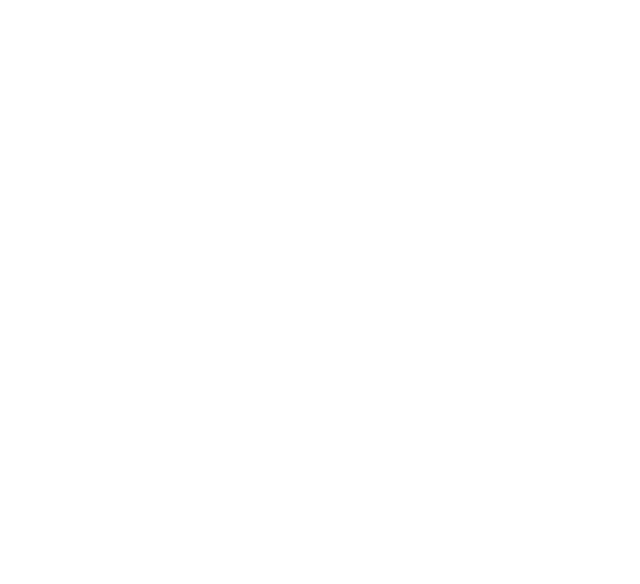
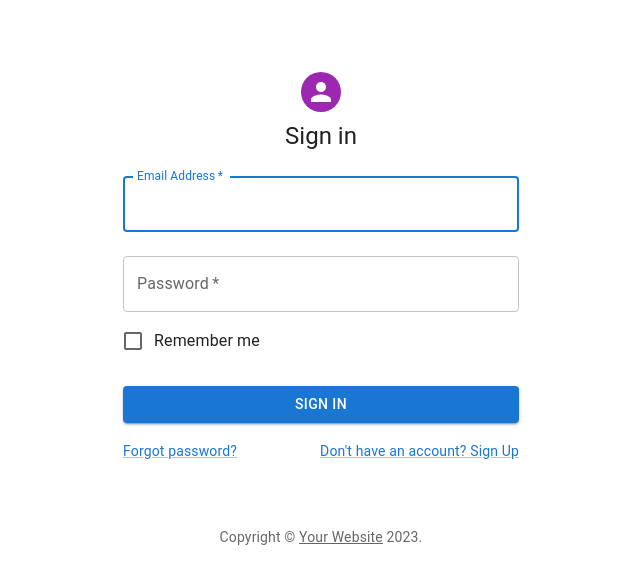
Before and after one commit to uzairmirza90/react-js-jobs, a React (Create React App) app: page / in a window 1280 px wide. Shown: the top 584 px of the page, without its empty margins (319-959 px from the left). Built offline with nearby package versions, Linux system fonts and the light colour scheme.

Commit message:
i have made sign in page and add validation for email and password for some condition .you can check

```diff
--- a/src/App.js
+++ b/src/App.js
@@ -1,7 +1,11 @@
 import "./App.css";
-
-function App() {
-  return <div className="App"></div>;
+import SignIn from "./SignIn/SignIn";
+function app() {
+  return (
+    <div>
+      <SignIn />
+    </div>
+  );
 }
 
-export default App;
+export default app;
--- /dev/null
+++ b/src/SignIn/SignIn.js
@@ -0,0 +1,168 @@
+import * as React from "react";
+import Avatar from "@mui/material/Avatar";
+import Button from "@mui/material/Button";
+import CssBaseline from "@mui/material/CssBaseline";
+import TextField from "@mui/material/TextField";
+import FormControlLabel from "@mui/material/FormControlLabel";
+import Checkbox from "@mui/material/Checkbox";
+import Link from "@mui/material/Link";
+import Grid from "@mui/material/Grid";
+import Box from "@mui/material/Box";
+
+import Typography from "@mui/material/Typography";
+import Container from "@mui/material/Container";
+import { createTheme, ThemeProvider } from "@mui/material/styles";
+
+import { useState } from "react";
+
+function Copyright(props) {
+  return (
+    <Typography
+      variant="body2"
+      color="text.secondary"
+      align="center"
+      {...props}
+    >
+      {"Copyright © "}
+      <Link color="inherit" href="https://mui.com/">
+        Your Website
+      </Link>{" "}
+      {new Date().getFullYear()}
+      {"."}
+    </Typography>
+  );
+}
+
+// TODO remove, this demo shouldn't need to reset the theme.
+
+const defaultTheme = createTheme();
+
+export default function SignIn() {
+  const [email, setEmail] = useState("");
+  const [password, setPassword] = useState("");
+  const [isValidEmail, setIsValidEmail] = useState(false);
+  const [isValidPass, setIsValidPass] = useState(false);
+  const [isWrongEmail, setIsWrongEmail] = useState(false);
+  const [isWrongPass, setIsWrongPass] = useState(false);
+
+  const emailHandler = function (event) {
+    setEmail(event.target.value);
+    setIsWrongEmail(false);
+  };
+  const passHandler = (event) => {
+    setPassword(event.target.value);
+    setIsWrongPass(false);
+  };
+
+  const handleSubmit = (event) => {
+    event.preventDefault();
+    setIsWrongEmail(true);
+    setIsWrongPass(true);
+    const isEmailValid =
+      /^[^A-Z]*$/.test(email.trim()) &&
+      email.trim().includes("@") &&
+      email.length !== 0;
+    const isPassValid =
+      password.length > 6 &&
+      /[A-Z]/.test(password) &&
+      /[!@#$%^&*]/.test(password);
+    setIsValidEmail(isEmailValid);
+    setIsValidPass(isPassValid);
+    console.log(email, password);
+  };
+
+  return (
+    <ThemeProvider theme={defaultTheme}>
+      <Container component="main" maxWidth="xs">
+        <CssBaseline />
+        <Box
+          sx={{
+            marginTop: 8,
+            display: "flex",
+            flexDirection: "column",
+            alignItems: "center",
+          }}
+        >
+          <Avatar sx={{ m: 1, bgcolor: "secondary.main" }}></Avatar>
+          <Typography component="h1" variant="h5">
+            Sign in
+          </Typography>
+          <Box
+            component="form"
+            onSubmit={handleSubmit}
+            noValidate
+            sx={{ mt: 1 }}
+          >
+            <TextField
+              margin="normal"
+              required
+              fullWidth
+              id="email"
+              label="Email Address"
+              name="email"
+              autoComplete="email"
+              autoFocus
+              onChange={emailHandler}
+              error={!isValidEmail && isWrongEmail}
+              helperText={
+                isWrongEmail
+                  ? !isValidEmail
+                    ? email === ""
+                      ? "enter your email"
+                      : "Invalid Email"
+                    : ""
+                  : ""
+              }
+            />
+            <TextField
+              margin="normal"
+              required
+              fullWidth
+              name="password"
+              label="Password"
+              type="password"
+              id="password"
+              autoComplete="current-password"
+              onChange={passHandler}
+              error={!isValidPass && isWrongPass}
+              helperText={
+                isWrongPass
+                  ? !isValidPass
+                    ? password === ""
+                      ? "enter your password"
+                      : "password must be greater than 6 digits and must include one capital and special character"
+                    : ""
+                  : ""
+              }
+            />
+            <FormControlLabel
+              control={<Checkbox value="remember" color="primary" />}
+              label="Remember me"
+            />
+            <Button
+              type="submit"
+              fullWidth
+              variant="contained"
+              sx={{ mt: 3, mb: 2 }}
+            >
+              Sign In
+            </Button>
+            <Grid container>
+              <Grid item xs>
+                <Link href="#" variant="body2">
+                  Forgot password?
+                </Link>
+              </Grid>
+              <Grid item>
+                <Link href="#" variant="body2">
+                  {"Don't have an account? Sign Up"}
+                </Link>
+              </Grid>
+            </Grid>
+          </Box>
+        </Box>
+        <Copyright sx={{ mt: 8, mb: 4 }} />
+      </Container>
+    </ThemeProvider>
+  );
+}
```
Also changed, not shown: public/manifest.json (deleted), public/robots.txt (deleted), src/SignIn/SignIn.css (added).
